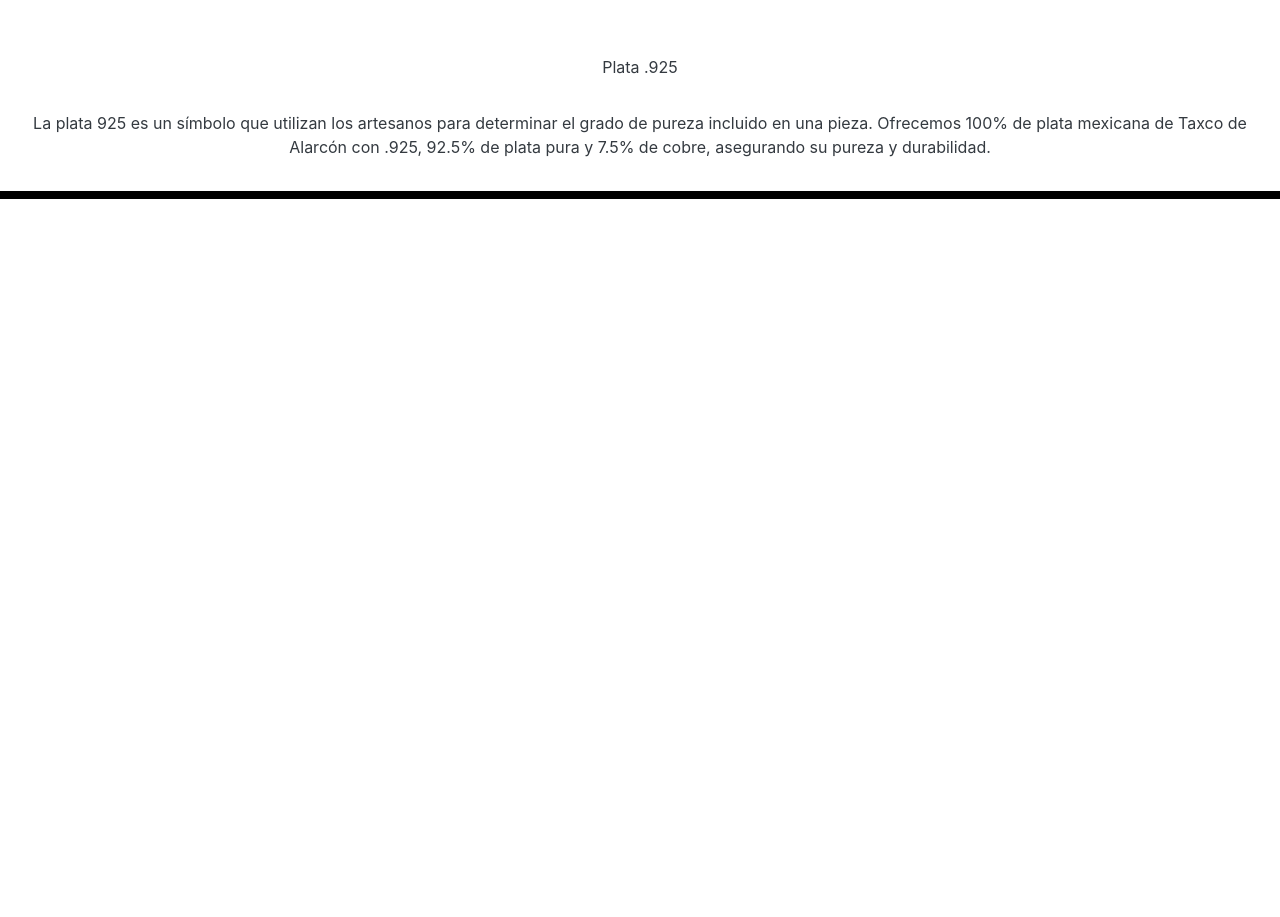
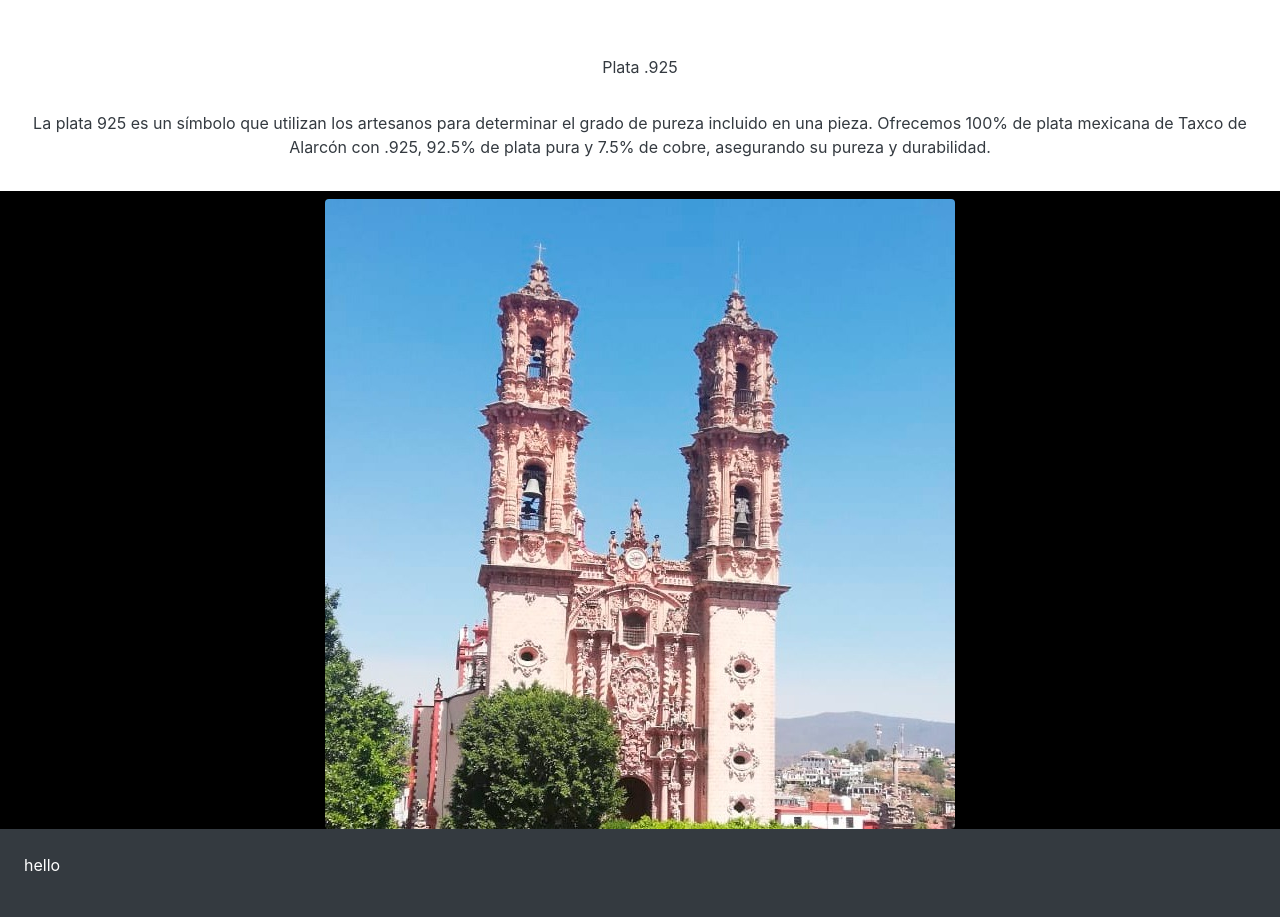
Before and after one commit to AlanSaAl/TiendaWeb, a PHP site: page / in a window 1280 px wide. Shown: the part 730-1647 px from the top of the page. Before the commit the page ends 929 px from the top, so only its background shows below. Run offline with PHP 8.4, Linux system fonts and the light colour scheme.

Commit message:
Slider 2

```diff
--- a/index.php
+++ b/index.php
@@ -64,6 +64,24 @@
         <p class="mt-2 pt-3 text-center"> La plata 925 es un símbolo que utilizan los artesanos para determinar el grado de pureza incluido en una pieza. Ofrecemos 100% de plata mexicana de Taxco de Alarcón con .925, 92.5% de plata pura y 7.5% de cobre, asegurando su pureza y durabilidad.</p>
     </section>
 
+    <!--Slider dos --->
+    <div class="carousel slide" data-ride="carousel">
+        <div class="carousel-inner">
+            <div class="carousel-item active">
+                <img src="assets/slider21.jpg" width="630" height="630" class="rounded mx-auto d-block" alt="...">
+            </div>
+            <div class="carousel-item">
+                <img src="assets/slider22.jpg" width="900" height="630" class="rounded mx-auto d-block" alt="...">
+            </div>
+            <div class="carousel-item">
+                <img src="assets/slider23.jpg" width="630" height="630" class="rounded mx-auto d-block" alt="...">
+            </div>
+        </div>
+    </div>
+    <!--Politica de envio-->
+    <section  class="p-4 mb-6 bg-dark text-white">
 
+        <p>hello </p>
+    </section>
 
     <?php include("includes/footer.php") ?>
```
Also changed, not shown: assets/slider21.jpg (added), assets/slider22.jpg (added), assets/slider23.jpg (added).
